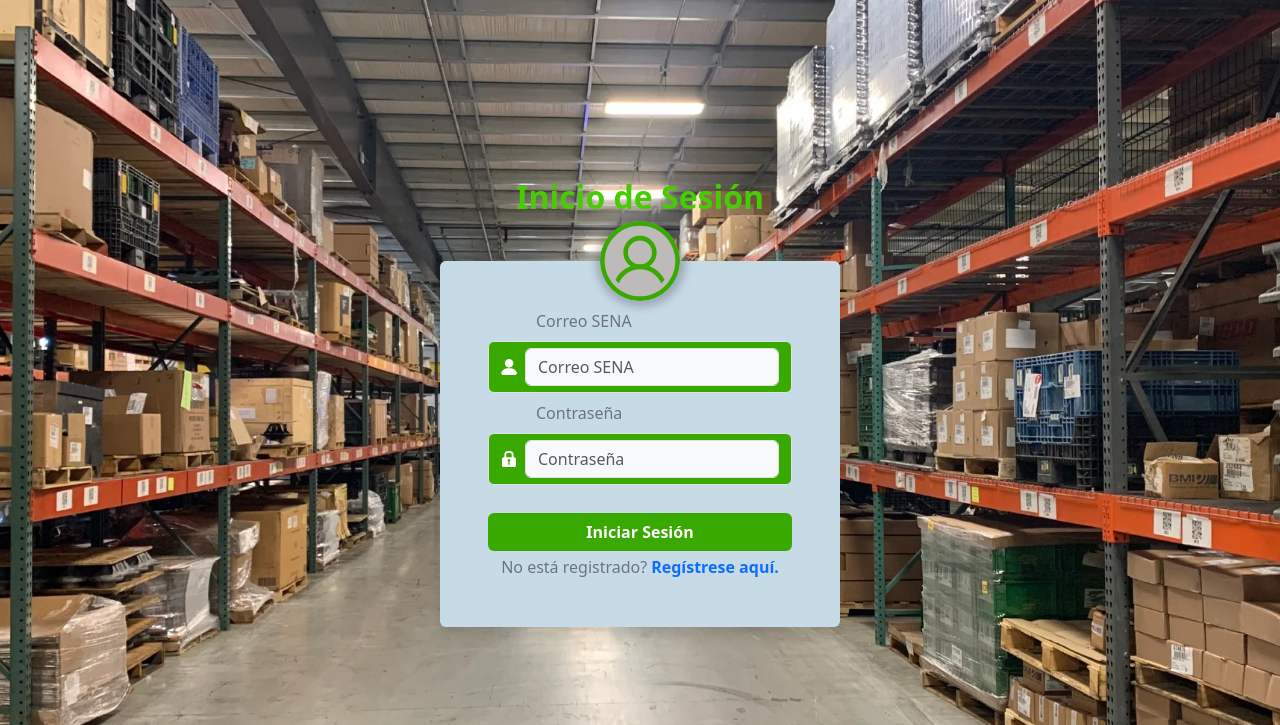
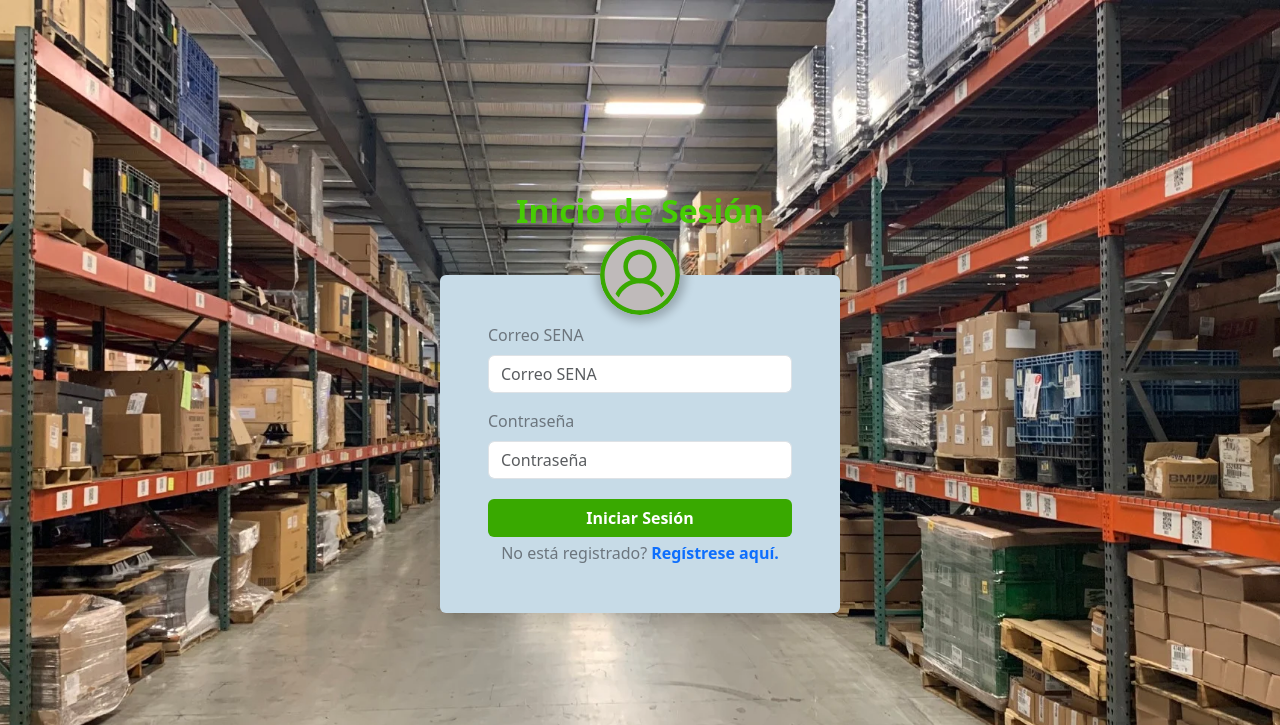
Before and after one commit to fxckcode/alma_sena, a PHP site: the page made by index.php in a window 1280 px wide. Shown: the top 725 px of the page. Run offline with PHP 8.4, Linux system fonts and the light colour scheme.

Commit message:
fix login style

```diff
--- a/index.php
+++ b/index.php
@@ -11,8 +11,7 @@
     <title>almaSena</title>
 </head>
 
-<body class="d-flex justify-content-center align-items-center vh-100 bg-image"
-    style="background-image: url('./assets/inventoryView.webp'); height: 100vh">
+<body class="d-flex justify-content-center align-items-center vh-100 bg-image" style="background-image: url('./assets/inventoryView.webp'); height: 100vh">
 
     <div>
         <div class="size-5 text-center title fs-2 fw-bold "><strong>Inicio de Sesión</strong></div>
@@ -26,25 +25,19 @@
             ?>
             <!-- inicio formulario -->
             <form action="" method="post">
-            <div class="mb-2">
-                <label for="mailInput" class="form-label px-5">Correo SENA</label>
-                <div class="input-group-text d-flex gap-2">
-                    <img src="./assets/username-icon.svg" alt="username-icon" style="height: 1rem" />
-                    <input class=" form-control bg-light" name="email" type="email" id="mailInput" placeholder="Correo SENA" />
-                </div>
+
+                <div class="mb-3">
+                    <label for="email" class="form-label">Correo SENA</label>
+                    <input type="email" class="form-control" id="email" name="email" placeholder="Correo SENA" required>
                 </div>
 
-            <div class="mb-4">
-                <label for="exampleInputPassword1" class="form-label px-5">Contraseña</label>
-                <div class="input-group-text d-flex gap-2">
-                    <img src="./assets/password-icon.svg" alt="password-icon" style="height: 1rem" />
-                    <input class="form-control bg-light" name="password" type="password" placeholder="Contraseña" />
-                </div>
+                <div class="mb-3">
+                    <label for="password" class="form-label">Contraseña</label>
+                    <input type="password" class="form-control" id="password" name="password" placeholder="Contraseña" required>
                 </div>
 
-            <div >
-                <input name="dataSend" class="bttn btn w-100 text-white mt-1 fw-semibold"
-                type="submit" value="Iniciar Sesión">
+                <div>
+                    <input name="dataSend" class="bttn btn w-100 text-white mt-1 fw-semibold" type="submit" value="Iniciar Sesión">
                 </div>
 
                 <div class="d-flex gap-1 justify-content-center mt-1">
@@ -60,7 +53,7 @@
     <script>
         //Autoclose
         window.setTimeout(function() {
-    $(".alert").fadeTo(2500, 0).slideDown(1000, function(){
+            $(".alert").fadeTo(2500, 0).slideDown(1000, function() {
                 $(this).remove();
             });
         }, 1000); //1 segundo y desaparece
```
Lines whose indentation alone changed are shown as unchanged.
